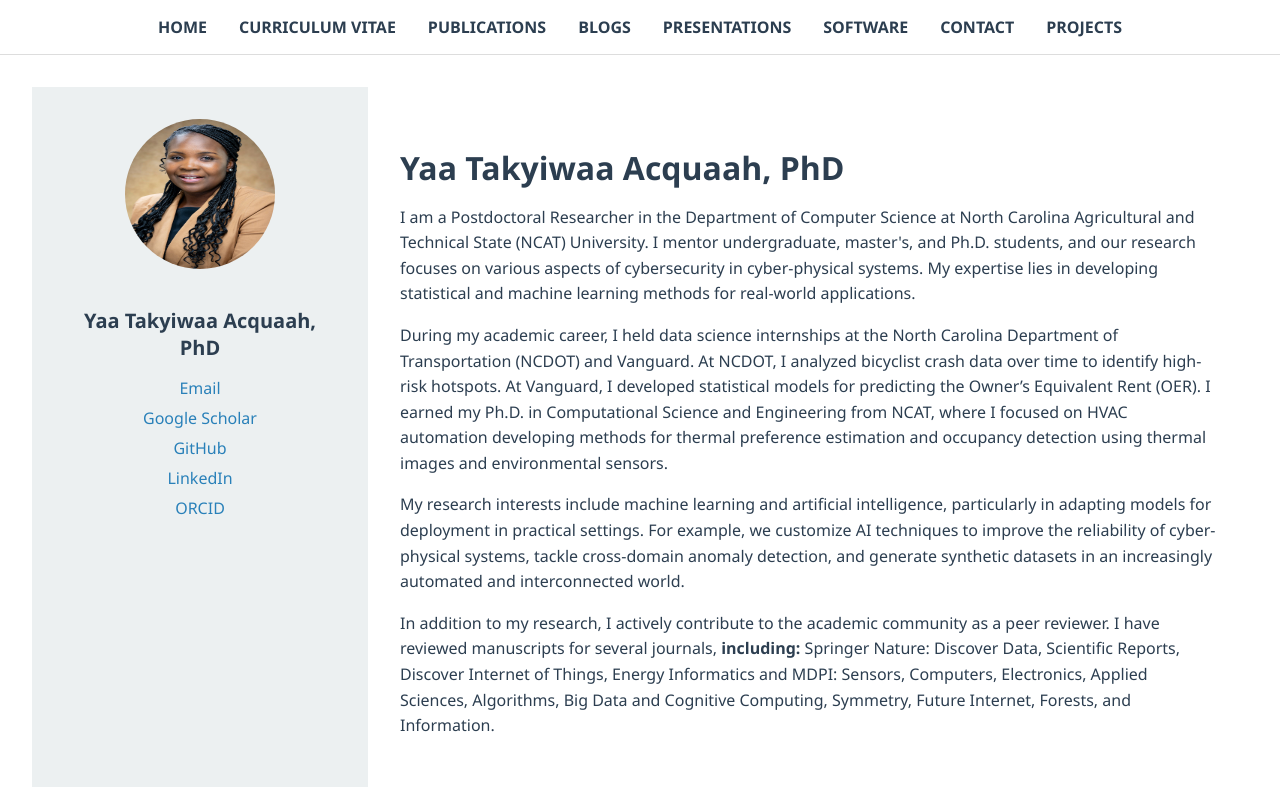
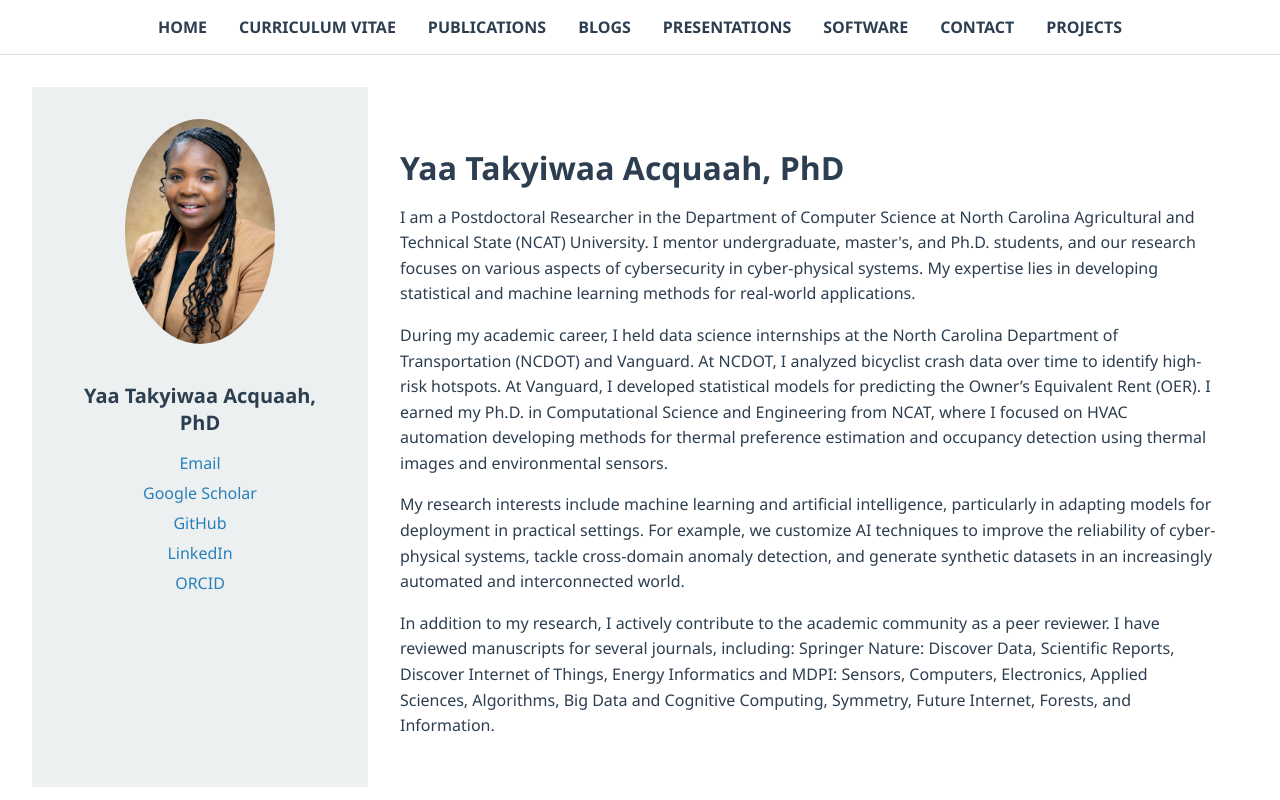
Before and after one commit to Yaa-A/Yaa-A.github.io, a plain HTML site: page index.html in a window 1280 px wide. Shown: the top 800 px of the page. Drawn offline with Linux system fonts and the light colour scheme.

Commit message:
Update index.html

```diff
--- a/index.html
+++ b/index.html
@@ -43,7 +43,7 @@
     }
     .sidebar img {
       width: 150px;
-      height: 150px;
+      height: auto;
       border-radius: 50%;
       margin-bottom: 1rem;
     }
@@ -114,7 +114,7 @@
         My research interests include machine learning and artificial intelligence, particularly in adapting models for deployment in practical settings. For example, we customize AI techniques to improve the reliability of cyber-physical systems, tackle cross-domain anomaly detection, and generate synthetic datasets in an increasingly automated and interconnected world.
       </p>
       <p>
-        In addition to my research, I actively contribute to the academic community as a peer reviewer. I have reviewed manuscripts for several journals, <strong>including:</strong> Springer Nature: Discover Data, Scientific Reports, Discover Internet of Things, Energy Informatics and MDPI: Sensors, Computers, Electronics, Applied Sciences, Algorithms, Big Data and Cognitive Computing, Symmetry, Future Internet, Forests, and Information.
+        In addition to my research, I actively contribute to the academic community as a peer reviewer. I have reviewed manuscripts for several journals, including: Springer Nature: Discover Data, Scientific Reports, Discover Internet of Things, Energy Informatics and MDPI: Sensors, Computers, Electronics, Applied Sciences, Algorithms, Big Data and Cognitive Computing, Symmetry, Future Internet, Forests, and Information.
       </p>
     </section>
   </div>
```
